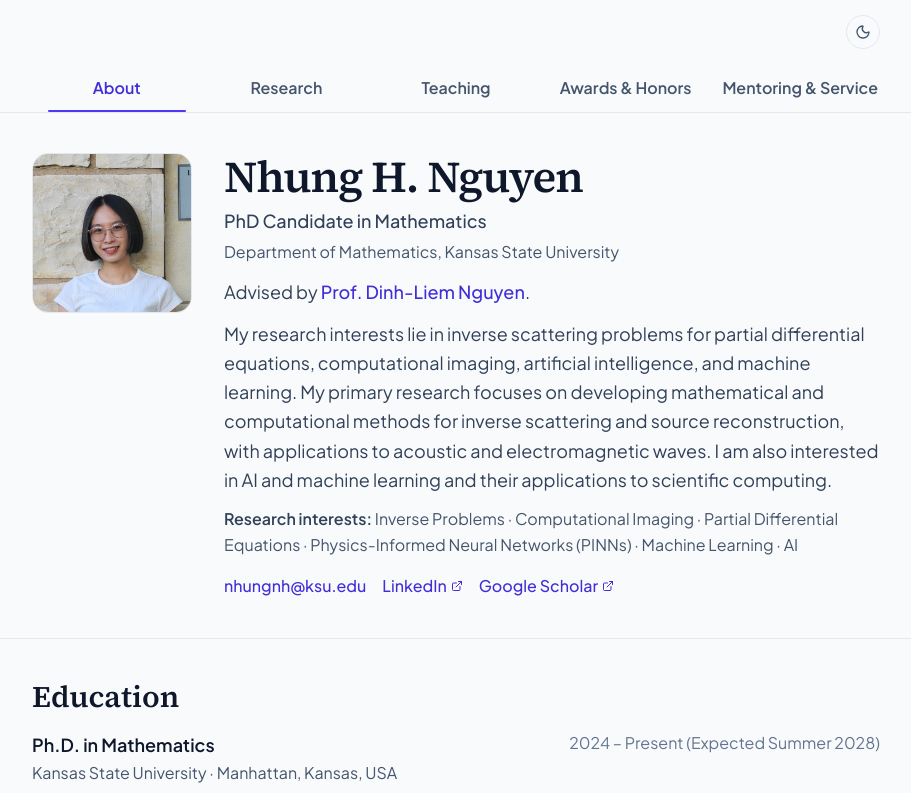
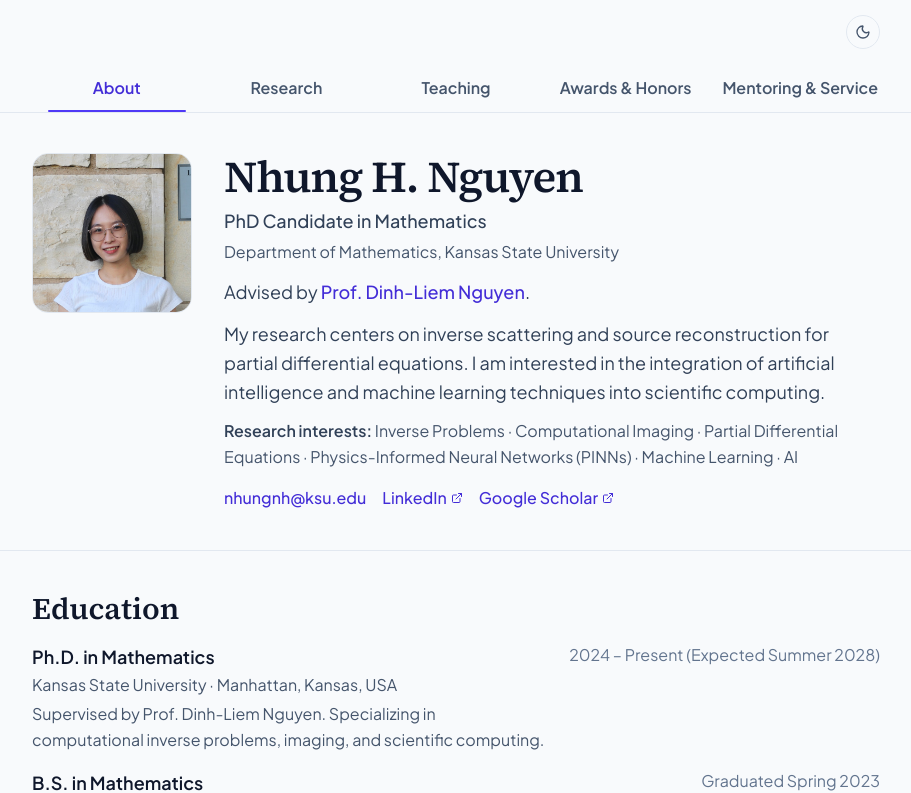
Before and after one commit to nhungnh-dot/nhungnh-dot.github.io, a React (Vite) app: page / in a window 1280 px wide. Shown: the top 793 px of the page, without its empty margins (184-1095 px from the left). Built offline with nearby package versions, Linux system fonts and the light colour scheme.

Commit message:
Refine About research summary

```diff
--- a/src/data/academicData.ts
+++ b/src/data/academicData.ts
@@ -19,7 +19,7 @@ export const PERSONAL_INFO = {
   profileImage: `${import.meta.env.BASE_URL}profile-image.png`,
   logoImage: `${import.meta.env.BASE_URL}logo.png`,
   bio: "Welcome to my homepage! I am a PhD Candidate in Mathematics at Kansas State University, working under the supervision of Prof. Dinh-Liem Nguyen. My research focuses on computational inverse problems, imaging, inverse scattering, and source reconstruction.",
-  researchSummary: "My research interests lie in inverse scattering problems for partial differential equations, computational imaging, artificial intelligence, and machine learning. My primary research focuses on developing mathematical and computational methods for inverse scattering and source reconstruction, with applications to acoustic and electromagnetic waves. I am also interested in AI and machine learning and their applications to scientific computing.",
+  researchSummary: "My research centers on inverse scattering and source reconstruction for partial differential equations. I am interested in the integration of artificial intelligence and machine learning techniques into scientific computing.",
   researchKeywords: [
     "Inverse Problems",
     "Computational Imaging",
```
